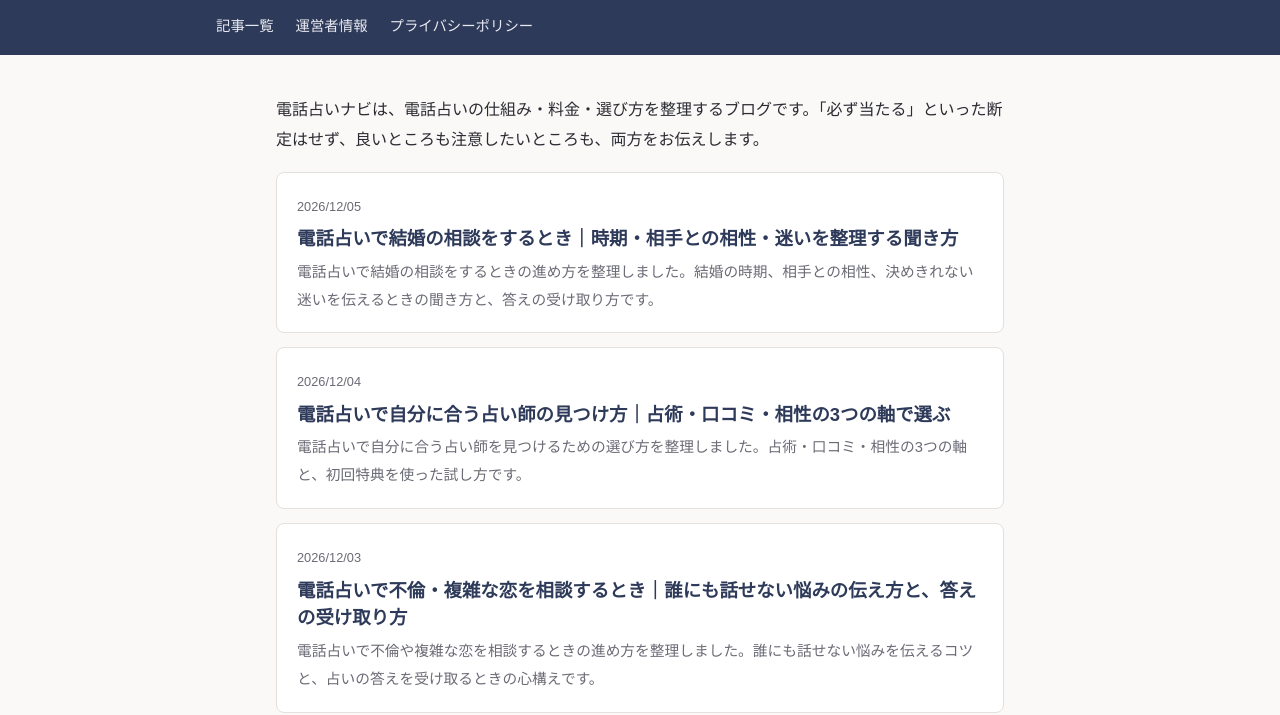
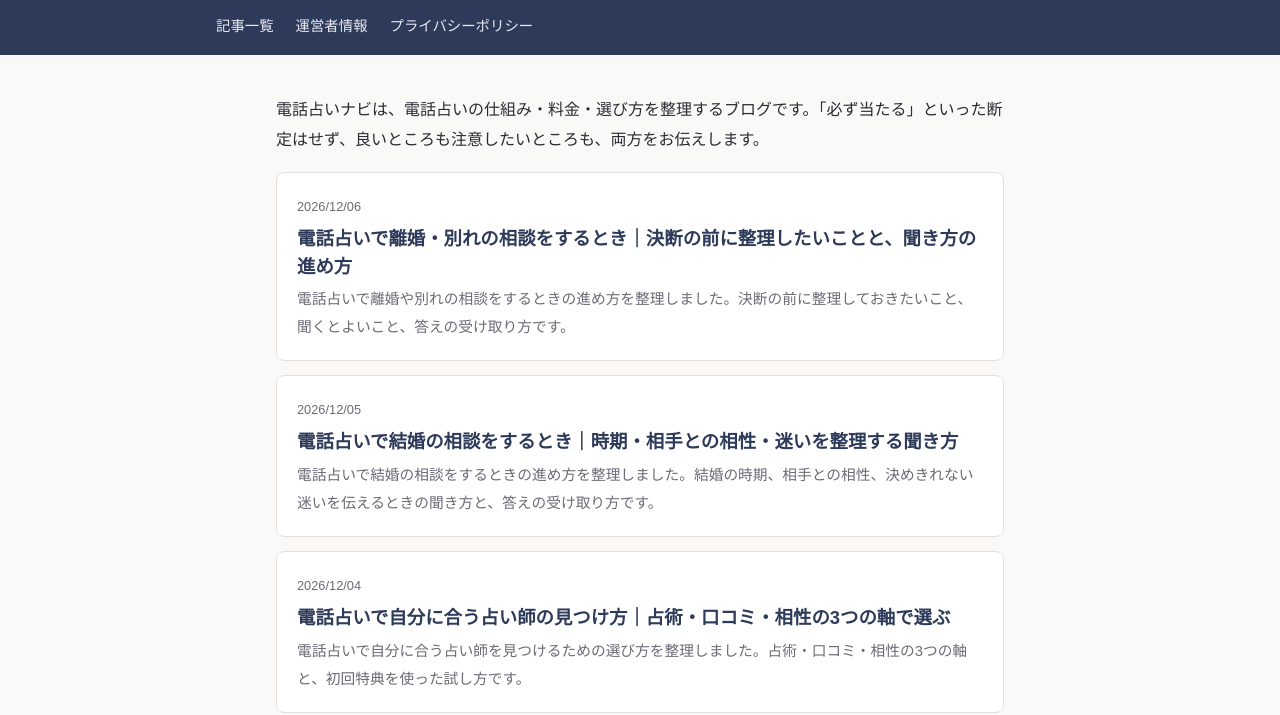
Before and after one commit to yuito1993/denwa-blog, a plain HTML site: page index.html in a window 1280 px wide. Shown: the part 98-813 px from the top of the page. Drawn offline with Linux system fonts and the light colour scheme.

Commit message:
Update index.html

```diff
--- a/index.html
+++ b/index.html
@@ -22,6 +22,11 @@
 <main class="container">
   <p>電話占いナビは、電話占いの仕組み・料金・選び方を整理するブログです。「必ず当たる」といった断定はせず、良いところも注意したいところも、両方をお伝えします。</p>
   <ul class="article-list">
+    <li>
+      <span class="date">2026/12/06</span>
+      <h2><a href="articles/rikon-wakare-sodan.html">電話占いで離婚・別れの相談をするとき｜決断の前に整理したいことと、聞き方の進め方</a></h2>
+      <p>電話占いで離婚や別れの相談をするときの進め方を整理しました。決断の前に整理しておきたいこと、聞くとよいこと、答えの受け取り方です。</p>
+    </li>
     <li>
       <span class="date">2026/12/05</span>
       <h2><a href="articles/kekkon-sodan.html">電話占いで結婚の相談をするとき｜時期・相手との相性・迷いを整理する聞き方</a></h2>
```
